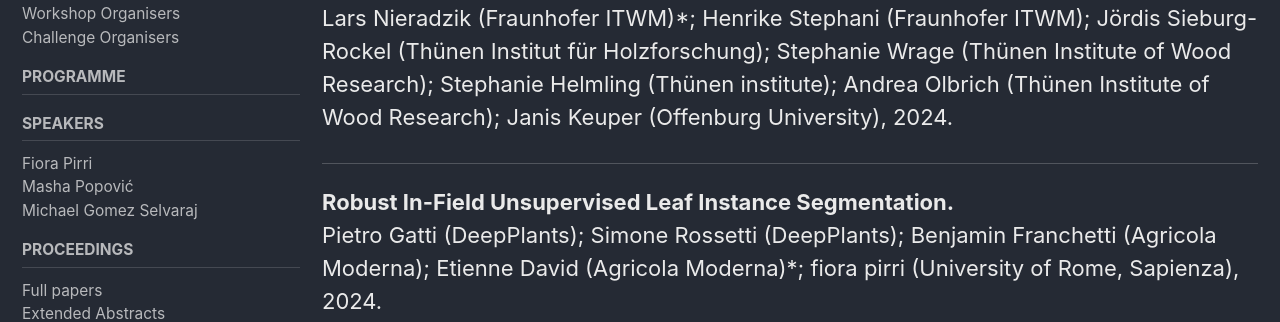
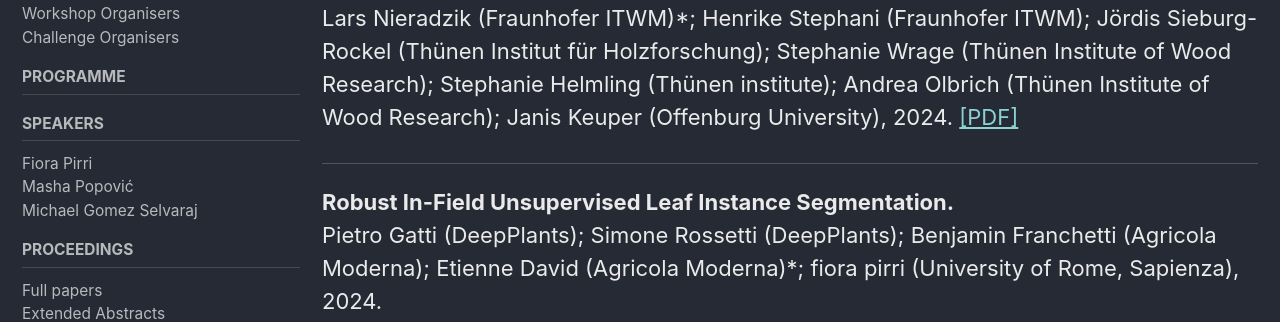
Before and after one commit to cvppa2024/cvppa2024.github.io, a Jekyll site: the page built from _pages/proceedings.md, in a window 1280 px wide and 900 px high, scrolled down 4843 px. Shown: the part 156-478 px from the top of the window. Built offline with Jekyll 4.4.1, drawn with Linux system fonts in a browser that asks for light colours; cached includes are drawn as plain includes.

Commit message:
added pdf 6

```diff
--- a/_pages/proceedings.md
+++ b/_pages/proceedings.md
@@ -126,7 +126,7 @@ Madeleine Darbyshire (University of Lincoln)*; Simon Parsons (University of Linc
 ---
 
 **WoodYOLO: A Novel Object Detector for Wood Species Detection in Microscopic Images**\
-Lars Nieradzik (Fraunhofer ITWM)*; Henrike Stephani (Fraunhofer ITWM); Jördis Sieburg-Rockel (Thünen Institut für Holzforschung); Stephanie Wrage (Thünen Institute of Wood Research); Stephanie Helmling (Thünen institute); Andrea Olbrich (Thünen Institute of Wood Research); Janis Keuper (Offenburg University), 2024.
+Lars Nieradzik (Fraunhofer ITWM)*; Henrike Stephani (Fraunhofer ITWM); Jördis Sieburg-Rockel (Thünen Institut für Holzforschung); Stephanie Wrage (Thünen Institute of Wood Research); Stephanie Helmling (Thünen institute); Andrea Olbrich (Thünen Institute of Wood Research); Janis Keuper (Offenburg University), 2024. [[PDF]](/assets/pdf/6.pdf)
 
 ---
 
```
